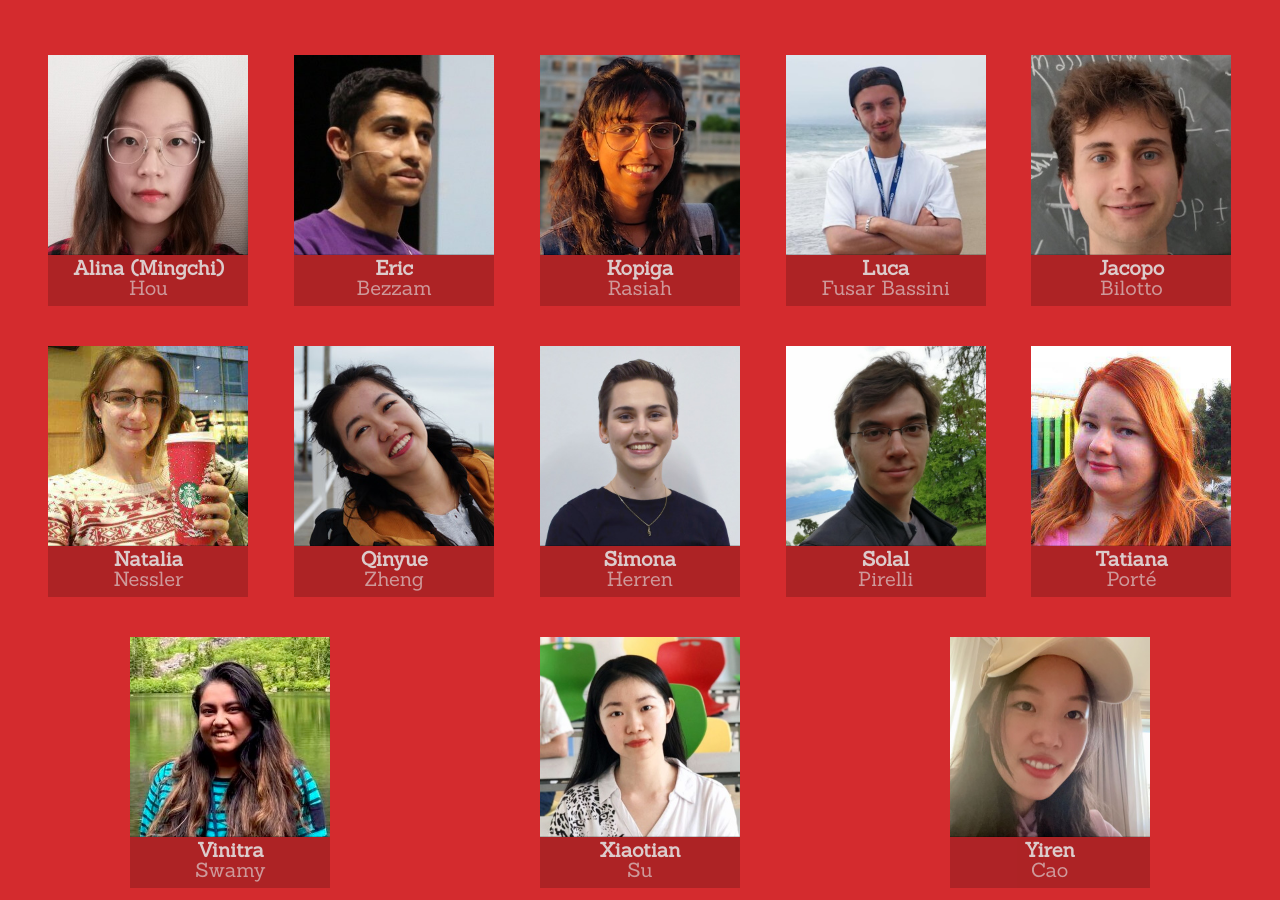
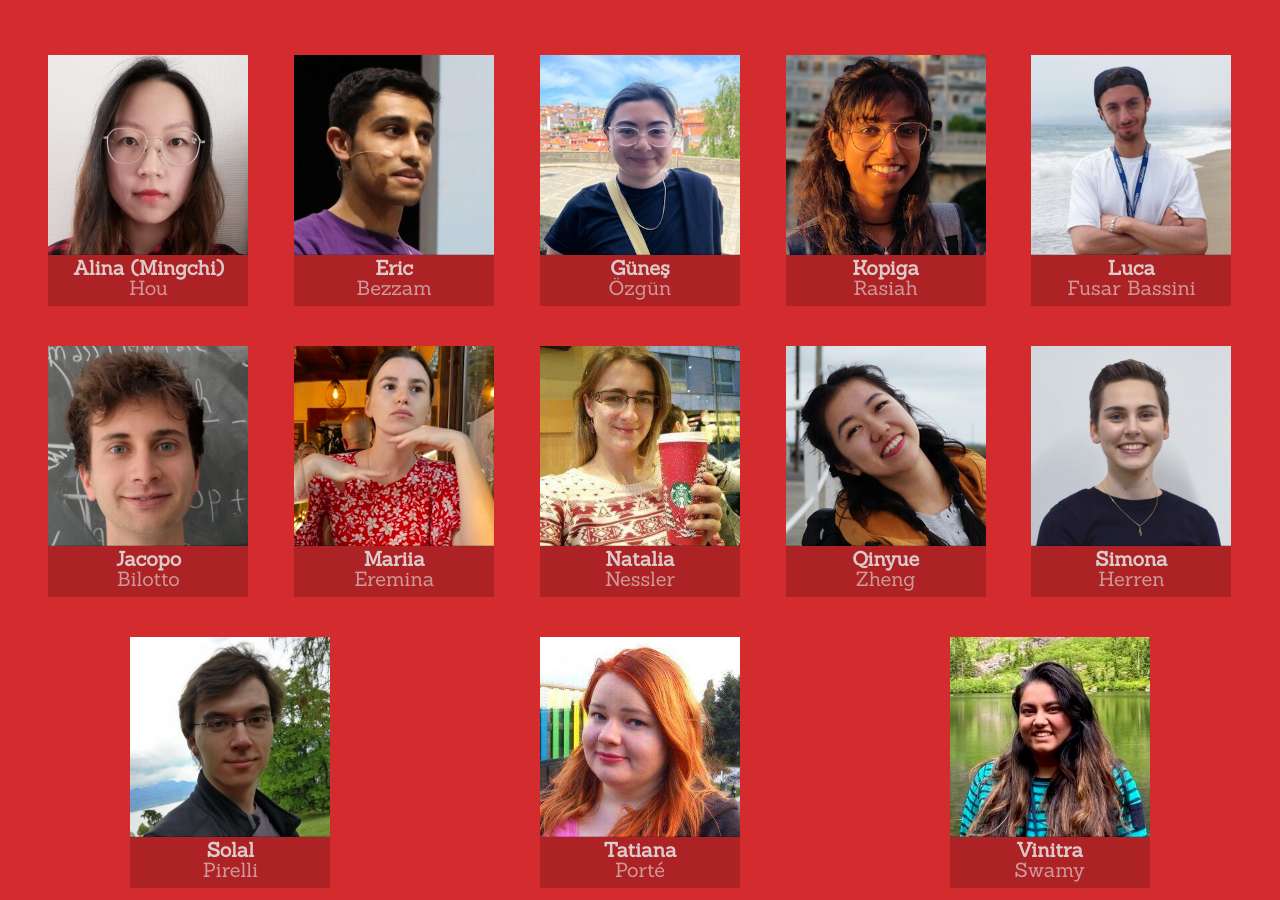
Before and after one commit to LauzHack/LauzHack.github.io, a Jekyll site: the page built from index.html, in a window 1280 px wide and 900 px high, scrolled down 7024 px. Built offline with Jekyll 4.4.1, drawn with Linux system fonts in a browser that asks for light colours.

Commit message:
Update organizers for 2023

```diff
--- a/_data/organizers.yml
+++ b/_data/organizers.yml
@@ -15,6 +15,10 @@ people:
     family: Bezzam
     link: https://linkedin.com/in/eric-bezzam-37ab2274
 
+  - given: Güneş
+    family: Özgün
+    link: https://gozgun.github.io
+
   - given: Kopiga
     family: Rasiah
     link: https://linkedin.com/in/kopiga-rasiah-47a42b170
@@ -26,6 +30,10 @@ people:
   - given: Jacopo
     family: Bilotto
     link: https://linkedin.com/in/jacopo-bilotto-4331491b4
+
+  - given: Mariia
+    family: Eremina
+    link: https://linkedin.com/in/mariia-eremina
 
   - given: Natalia
     family: Nessler
@@ -50,11 +58,3 @@ people:
   - given: Vinitra
     family: Swamy
     link: https://vinitra.github.io
-
-  - given: Xiaotian
-    family: Su
-    link: https://linkedin.com/in/xiaotiansu
-
-  - given: Yiren
-    family: Cao
-    link: https://linkedin.com/in/yiren-cao-190945207
```
Also changed, not shown: images/people/Güneş Özgün.jpg (added), images/people/Mariia Eremina.jpg (added).
